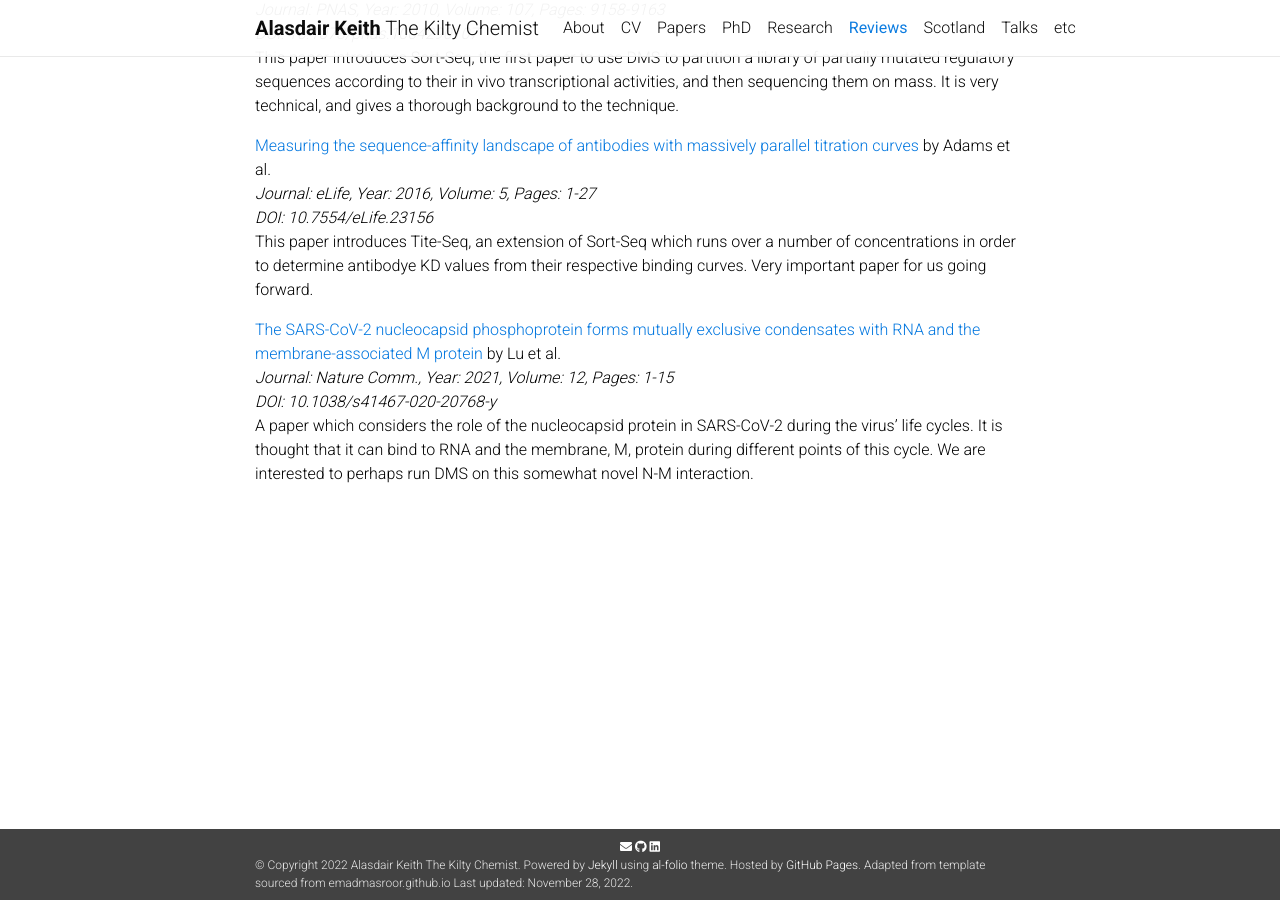
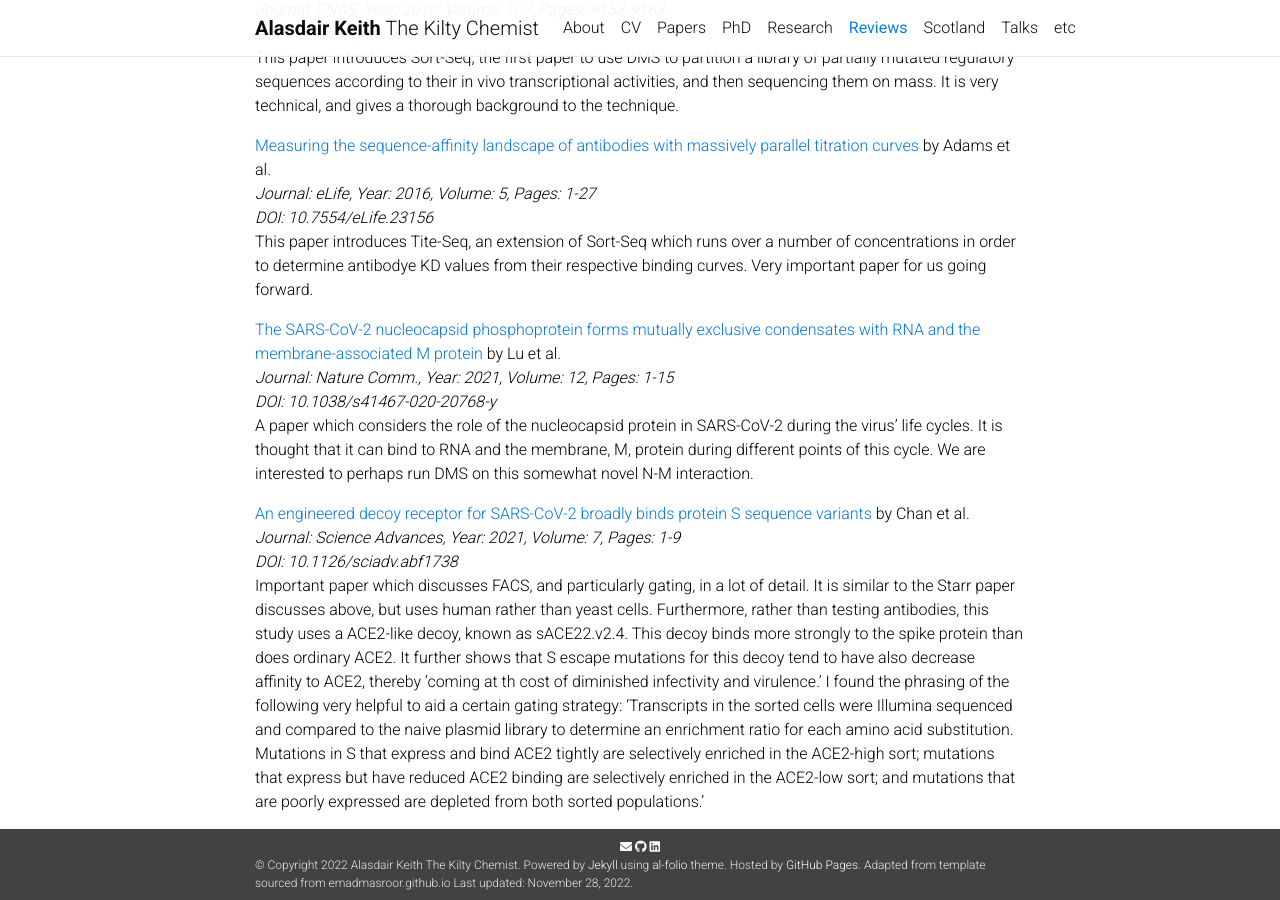
Before and after one commit to AlasdairKeith/AlasdairKeith.github.io, a Jekyll site: the page built from docs/_pages/Reviews.md, in a window 1280 px wide and 900 px high, scrolled down 6146 px. Built offline with Jekyll 4.4.1, drawn with Linux system fonts in a browser that asks for light colours; nearby versions of some CDN libraries; a style sheet for code colours, icons or effects is not loaded.

Commit message:
add Chan paper review

```diff
--- a/docs/_pages/Reviews.md
+++ b/docs/_pages/Reviews.md
@@ -142,3 +142,8 @@ This paper introduces Tite-Seq, an extension of Sort-Seq which runs over a numbe
 _Journal: Nature Comm., Year: 2021, Volume: 12, Pages: 1-15_<br>
 _DOI: 10.1038/s41467-020-20768-y_<br>
 A paper which considers the role of the nucleocapsid protein in SARS-CoV-2 during the virus' life cycles. It is thought that it can bind to RNA and the membrane, M, protein during different points of this cycle. We are interested to perhaps run DMS on this somewhat novel N-M interaction.
+
+[An engineered decoy receptor for SARS-CoV-2 broadly binds protein S sequence variants](https://www.science.org/doi/pdf/10.1126/sciadv.abf1738) by Chan et al.<br>
+_Journal: Science Advances, Year: 2021, Volume: 7, Pages: 1-9_<br>
+_DOI: 10.1126/sciadv.abf1738_<br>
+Important paper which discusses FACS, and particularly gating, in a lot of detail. It is similar to the Starr paper discusses above, but uses human rather than yeast cells. Furthermore, rather than testing antibodies, this study uses a ACE2-like decoy, known as sACE22.v2.4. This decoy binds more strongly to the spike protein than does ordinary ACE2. It further shows that S escape mutations for this decoy tend to have also decrease affinity to ACE2, thereby 'coming at th cost of diminished infectivity and virulence.' I found the phrasing of the following very helpful to aid a certain gating strategy: 'Transcripts in the sorted cells were Illumina sequenced and compared to the naive plasmid library to determine an enrichment ratio for each amino acid substitution. Mutations in S that express and bind ACE2 tightly are selectively enriched in the ACE2-high sort; mutations that express but have reduced ACE2 binding are selectively enriched in the ACE2-low sort; and mutations that are poorly expressed are depleted from both sorted populations.'
```
